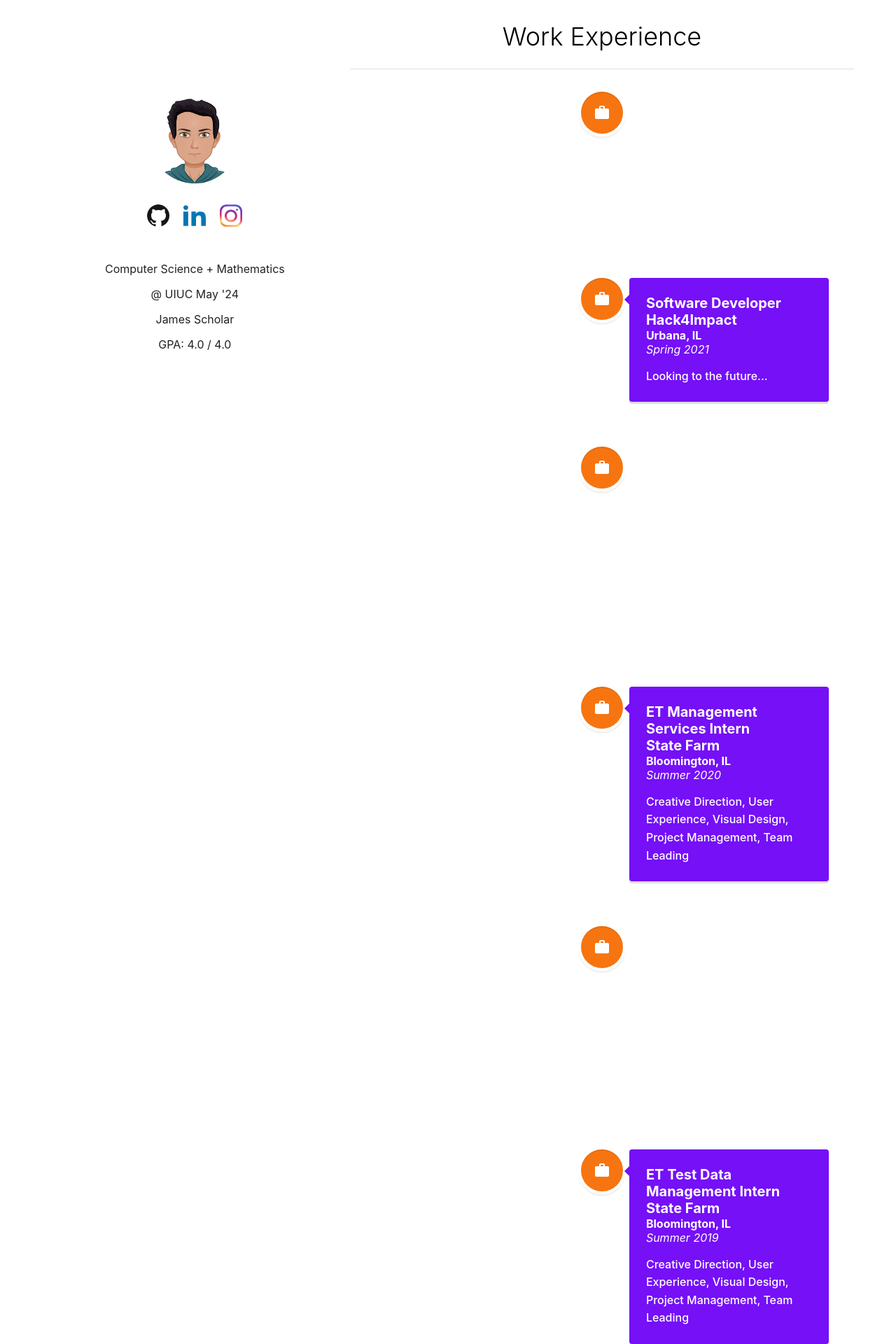
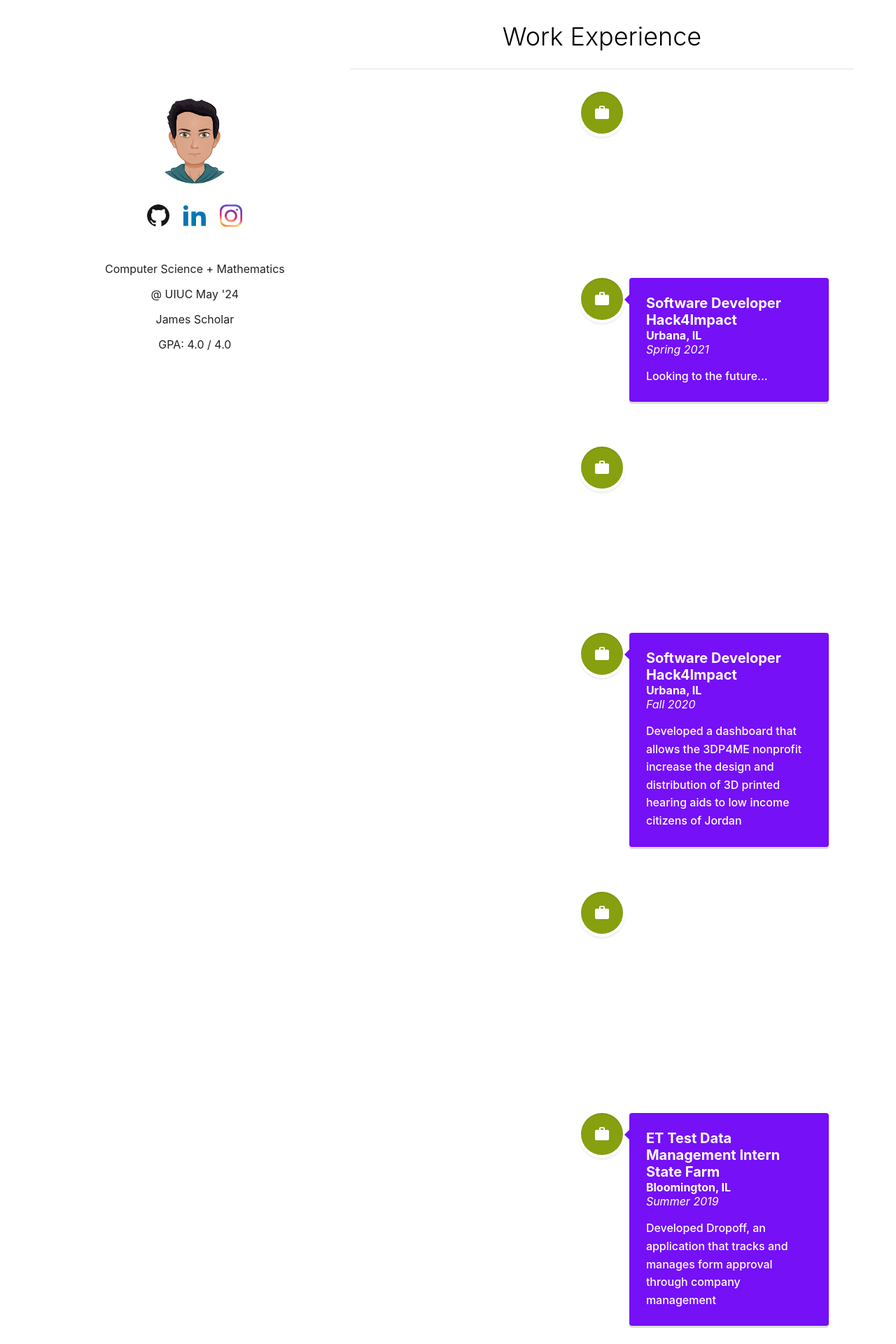
Before and after one commit to amit-sawhney/personal-website, a React (Create React App) app: page / in a window 1280 px wide. Shown: the part 80-2000 px from the top of the page at 70% size. Built offline with nearby package versions, Linux system fonts and the light colour scheme.

Commit message:
edited experience styling

```diff
--- a/src/Components/Experience/Experience.js
+++ b/src/Components/Experience/Experience.js
@@ -12,12 +12,12 @@
             <h1 className="experience-header">Work Experience</h1>
             <Divider />
             <VerticalTimeline className="timeline">
-            <VerticalTimelineElement
+                <VerticalTimelineElement
                     className="vertical-timeline-element--work"
                     contentStyle={{ background: '#7510f7', color: '#fff' }}
                     contentArrowStyle={{ borderRight: '7px solid rgb(117,16,247)' }}
                     dateClassName="timeline-date"
-                    iconStyle={{ background: '#F77510', color: '#fff' }}
+                    iconStyle={{ background: '#86A00F', color: '#fff' }}
                     icon={<WorkIcon />}
                 >
                     <h2 className="timeline-position">ET Software Developer Intern</h2>
@@ -26,12 +26,12 @@
                     <em>Summer 2021</em>
                     <p>Looking to the future...</p>
                 </VerticalTimelineElement>
-            <VerticalTimelineElement
+                <VerticalTimelineElement
                     className="vertical-timeline-element--work"
                     contentStyle={{ background: '#7510f7', color: '#fff' }}
                     contentArrowStyle={{ borderRight: '7px solid rgb(117,16,247)' }}
                     dateClassName="timeline-date"
-                    iconStyle={{ background: '#F77510', color: '#fff' }}
+                    iconStyle={{ background: '#86A00F', color: '#fff' }}
                     icon={<WorkIcon />}
                 >
                     <h2 className="timeline-position">Software Developer</h2>
@@ -45,56 +45,57 @@
                     contentStyle={{ background: '#7510f7', color: '#fff' }}
                     contentArrowStyle={{ borderRight: '7px solid rgb(117,16,247)' }}
                     dateClassName="timeline-date"
-                    iconStyle={{ background: '#F77510', color: '#fff' }}
+                    iconStyle={{ background: '#86A00F', color: '#fff' }}
                     icon={<WorkIcon />}
                 >
                     <h2 className="timeline-position">Research Dev. Center Intern</h2>
                     <h2 className="timeline-title">State Farm</h2>
                     <h4 className="timeline-subtitle">Urbana, IL</h4>
                     <em>Spring 2021</em>
-                    <p>Creative Direction, User Experience, Visual Design, Project Management, Team Leading</p>
+                    <p>Looking to the future...</p>
                 </VerticalTimelineElement>
                 <VerticalTimelineElement
                     className="vertical-timeline-element--work"
                     contentStyle={{ background: '#7510f7', color: '#fff' }}
                     contentArrowStyle={{ borderRight: '7px solid rgb(117,16,247)' }}
                     dateClassName="timeline-date"
-                    iconStyle={{ background: '#F77510', color: '#fff' }}
+                    iconStyle={{ background: '#86A00F', color: '#fff' }}
+                    icon={<WorkIcon />}
+                >
+                    <h2 className="timeline-position">Software Developer</h2>
+                    <h2 className="timeline-title">Hack4Impact</h2>
+                    <h4 className="timeline-subtitle">Urbana, IL</h4>
+                    <em>Fall 2020</em>
+                    <p>Developed a dashboard that allows the 3DP4ME nonprofit increase the design and distribution of 3D printed hearing
+                        aids to low income citizens of Jordan</p>
+                </VerticalTimelineElement>
+                <VerticalTimelineElement
+                    className="vertical-timeline-element--work"
+                    contentStyle={{ background: '#7510f7', color: '#fff' }}
+                    contentArrowStyle={{ borderRight: '7px solid rgb(117,16,247)' }}
+                    dateClassName="timeline-date"
+                    iconStyle={{ background: '#86A00F', color: '#fff' }}
                     icon={<WorkIcon />}
                 >
                     <h2 className="timeline-position">ET Management Services Intern</h2>
                     <h2 className="timeline-title">State Farm</h2>
                     <h4 className="timeline-subtitle">Bloomington, IL</h4>
                     <em>Summer 2020</em>
-                    <p>Creative Direction, User Experience, Visual Design, Project Management, Team Leading</p>
+                    <p>Developed a Technical Recovery Plan application that supported application backups</p>
                 </VerticalTimelineElement>
                 <VerticalTimelineElement
                     className="vertical-timeline-element--work"
                     contentStyle={{ background: '#7510f7', color: '#fff' }}
                     contentArrowStyle={{ borderRight: '7px solid rgb(117,16,247)' }}
                     dateClassName="timeline-date"
-                    iconStyle={{ background: '#F77510', color: '#fff' }}
-                    icon={<WorkIcon />}
-                >
-                    <h2 className="timeline-position">Software Developer</h2>
-                    <h2 className="timeline-title">Hack4Impact</h2>
-                    <h4 className="timeline-subtitle">Urbana, IL</h4>
-                    <em>Fall 2020</em>
-                    <p>Creative Direction, User Experience, Visual Design, Project Management, Team Leading</p>
-                </VerticalTimelineElement>
-                <VerticalTimelineElement
-                    className="vertical-timeline-element--work"
-                    contentStyle={{ background: '#7510f7', color: '#fff' }}
-                    contentArrowStyle={{ borderRight: '7px solid rgb(117,16,247)' }}
-                    dateClassName="timeline-date"
-                    iconStyle={{ background: '#F77510', color: '#fff' }}
+                    iconStyle={{ background: '#86A00F', color: '#fff' }}
                     icon={<WorkIcon />}
                 >
                     <h2 className="timeline-position">ET Test Data Management Intern</h2>
                     <h2 className="timeline-title">State Farm</h2>
                     <h4 className="timeline-subtitle">Bloomington, IL</h4>
                     <em>Summer 2019</em>
-                    <p>Creative Direction, User Experience, Visual Design, Project Management, Team Leading</p>
+                    <p>Developed Dropoff, an application that tracks and manages form approval through company management</p>
                 </VerticalTimelineElement>
 
 
```
